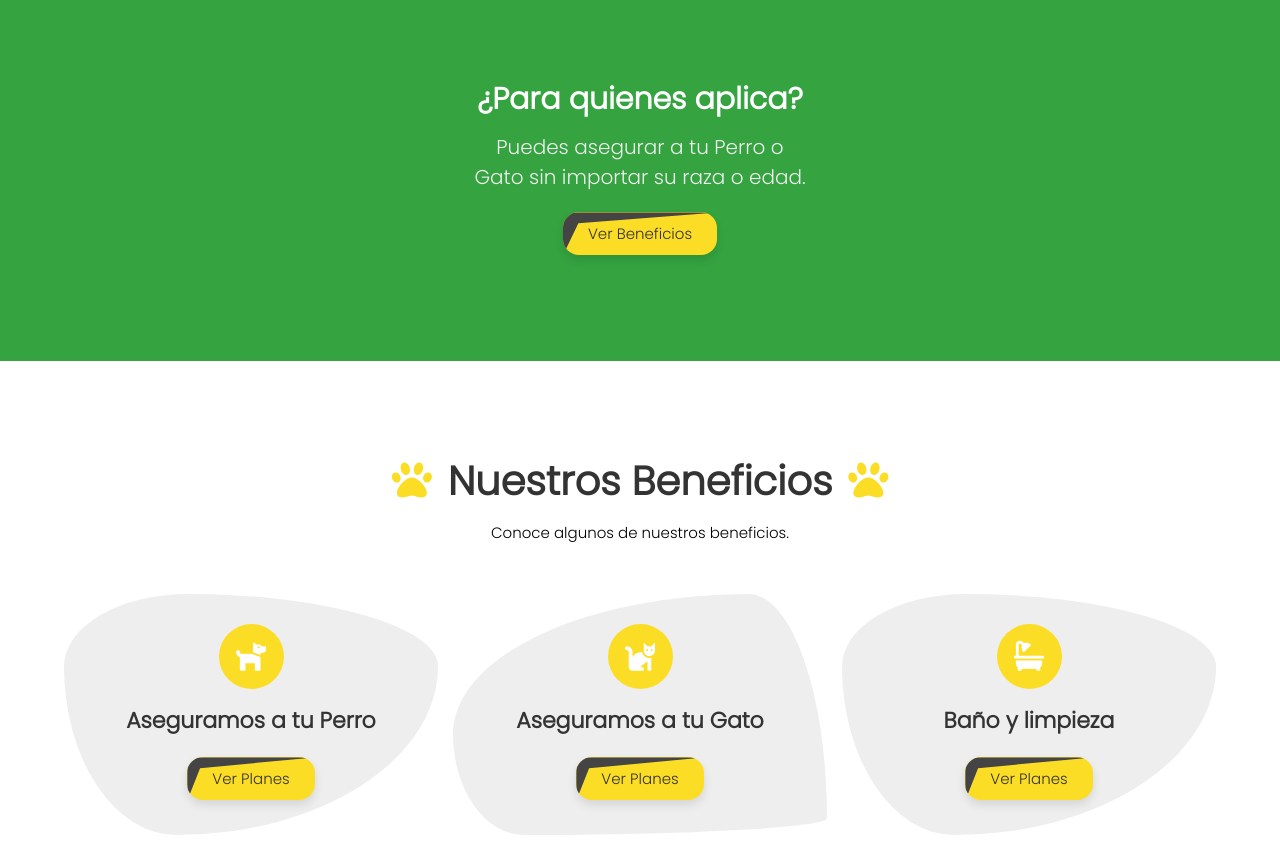
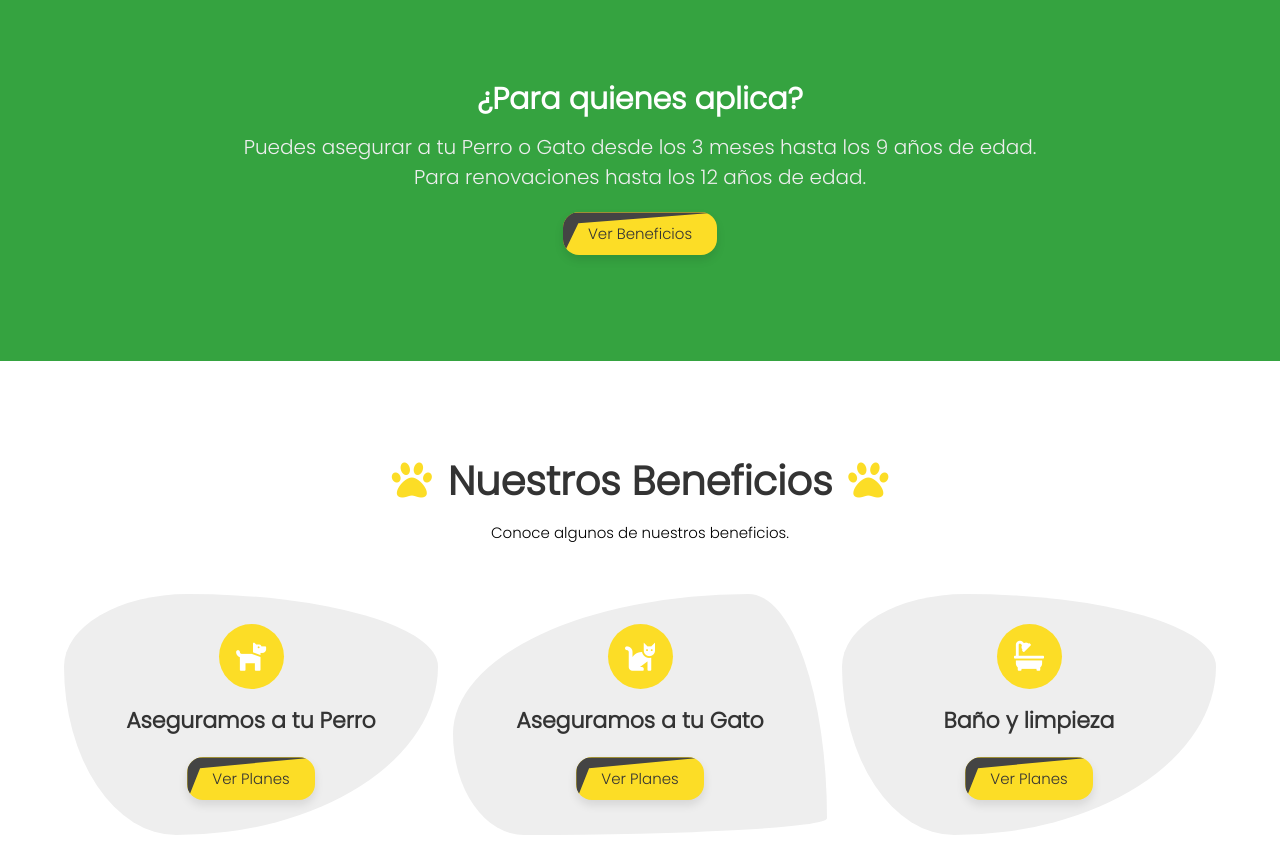
Before and after one commit to zitleseguros/pets, a plain HTML site: page index.html in a window 1280 px wide. Shown: the part 2160-3007 px from the top of the page. Drawn offline with nearby package versions, Linux system fonts and the light colour scheme.

Commit message:
Update index.html

```diff
--- a/index.html
+++ b/index.html
@@ -125,7 +125,7 @@
 <section class="deal">
 
     <h3 style="font-size: 3rem;">¿Para quienes aplica?</h3>
-    <span style="text-align: center; padding-bottom: 1rem;">Puedes asegurar a tu Perro o<br> Gato sin importar su raza o edad.<br></span>
+    <span style="text-align: center; padding-bottom: 1rem;">Puedes asegurar a tu Perro o Gato desde los 3 meses hasta los 9 años de edad.<br> Para renovaciones hasta los 12 años de edad.</span>
     <a href="#services" class="btn">Ver Beneficios</a>
 
 </section>
```
